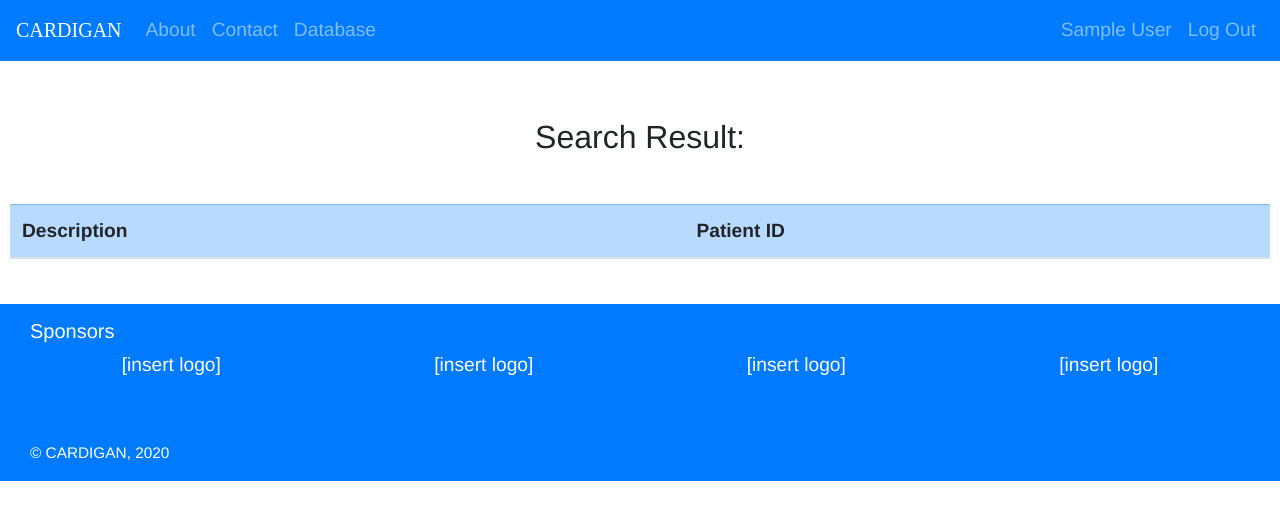
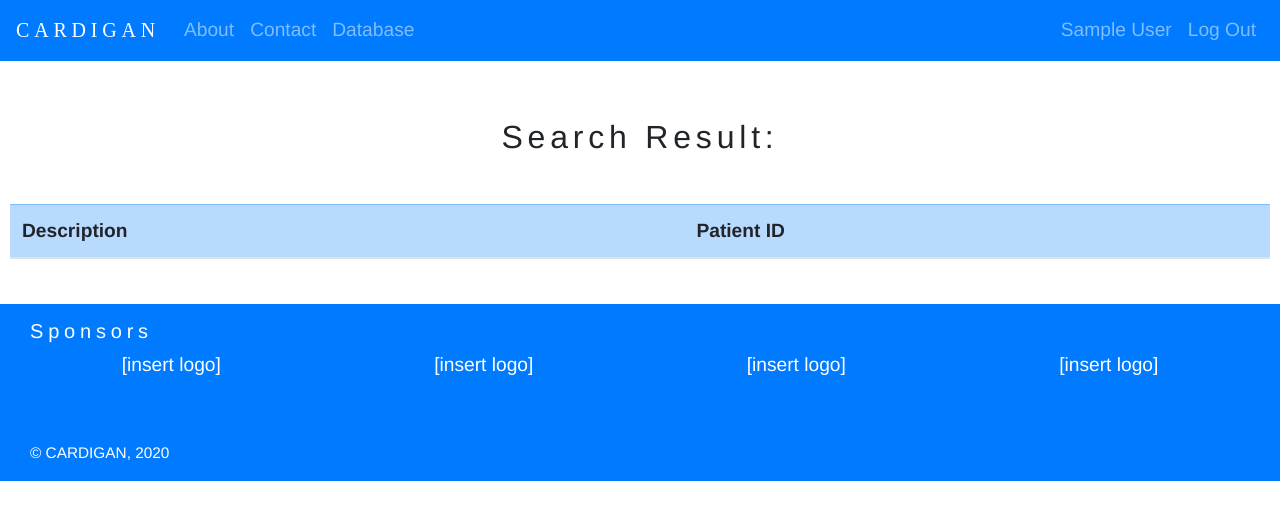
Before and after one commit to marcuslowndes/CARDIGAN-db, a CodeIgniter app: page /database/database_result in a window 1280 px wide. Shown: the top 520 px of the page. Run offline with CodeIgniter, Linux system fonts and the light colour scheme; the visitor is signed in with stand-in values (Sample User, id 1); data that the repository does not hold is empty; some libraries are stand-ins or nearby versions; some web fonts are replaced.

Commit message:
formatting

```diff
--- a/application/controllers/Database.php
+++ b/application/controllers/Database.php
@@ -7,10 +7,13 @@ class Database extends CI_Controller {
 
         // ensure user is logged in and is verified
         if(!$this->session->userdata('logged_in')){
-            $this->session->set_flashdata('user_failed', 'Only a verified user may access the database.');
+            $this->session->set_flashdata('user_failed', 'Only a verified'
+				. ' user may access the database.');
             redirect('login');
         } else if($this->session->userdata('user_type') == 'Unverified'){
-            $this->session->set_flashdata('user_warning', 'Only a verified user may access the database. Please contact an admin to request to be verified.');
+            $this->session->set_flashdata('user_warning', 'Only a verified'
+				. ' user may access the database. Please contact an admin to '
+				. 'request to be verified.');
             redirect('welcome');
         }
 
@@ -104,10 +107,13 @@ class Database extends CI_Controller {
 
         // ensure user is logged in and is verified
         if(!$this->session->userdata('logged_in')){
-            $this->session->set_flashdata('user_failed', 'Only a verified user may access the database.');
+            $this->session->set_flashdata('user_failed', 'Only a verified user'
+				. ' may access the database.');
             redirect('login');
         } else if($this->session->userdata('user_type') == 'Unverified'){
-            $this->session->set_flashdata('user_warning', 'Only a verified user may access the database. Please contact an admin to request to be verified.');
+            $this->session->set_flashdata('user_warning', 'Only a verified user'
+				. ' may access the database. Please contact an admin to request'
+				. ' to be verified.');
             redirect('welcome');
         }
 
--- a/application/views/templates/header.php
+++ b/application/views/templates/header.php
@@ -16,7 +16,7 @@ defined('BASEPATH') OR exit('No direct script access allowed');
 	<nav class='navbar navbar-expand-lg navbar-dark bg-primary navbar-fixed-top' id="navbar">
 		<style media="screen">
 		</style>
-		<a class='navbar-brand' style='font-family:"Lulo-Clean-W01-One-Bold"' href='<?php /*echo base_url();*/ ?>index'>CARDIGAN</a>
+		<a class='navbar-brand' style='font-family:"Lulo-Clean-W01-One-Bold"; letter-spacing: 0.3rem;' href='<?php /*echo base_url();*/ ?>index'>CARDIGAN</a>
 
 		<div class="navbar-collapse collapse show" id="navbar-main" style="">
 			<ul class='navbar-nav mr-auto' id='navbar-container'>
--- a/assets/css/style.css
+++ b/assets/css/style.css
@@ -8,6 +8,10 @@ body {
 }
 
 @font-face {
+  font-family: "Avenir-LT-W01_85-Heavy1475544";
+  src: url("//static.parastorage.com/services/third-party/fonts/user-site-fonts/fonts/6af9989e-235b-4c75-8c08-a83bdaef3f66.eot?#iefix") format("eot"), url("//static.parastorage.com/services/third-party/fonts/user-site-fonts/fonts/d513e15e-8f35-4129-ad05-481815e52625.woff2") format("woff2"), url("//static.parastorage.com/services/third-party/fonts/user-site-fonts/fonts/61bd362e-7162-46bd-b67e-28f366c4afbe.woff") format("woff"), url("//static.parastorage.com/services/third-party/fonts/user-site-fonts/fonts/ccd17c6b-e7ed-4b73-b0d2-76712a4ef46b.ttf") format("truetype"), url("//static.parastorage.com/services/third-party/fonts/user-site-fonts/fonts/20577853-40a7-4ada-a3fb-dd6e9392f401.svg#20577853-40a7-4ada-a3fb-dd6e9392f401") format("svg");
+}
+@font-face {
   font-family: "Lulo-Clean-W01-One-Bold";
   src: url("//static.parastorage.com/services/third-party/fonts/user-site-fonts/fonts/0163ac22-50a7-406e-aa64-c62ee6fbf3d7.eot?#iefix") format("eot"), url("//static.parastorage.com/services/third-party/fonts/user-site-fonts/fonts/aee74cb3-c913-4b54-9722-6001c92325f2.woff2") format("woff2"), url("//static.parastorage.com/services/third-party/fonts/user-site-fonts/fonts/80de9d5d-ab5f-40ce-911b-104e51e93d7c.woff") format("woff"), url("//static.parastorage.com/services/third-party/fonts/user-site-fonts/fonts/1b46b05b-cfdd-4d82-8c2f-5c6cfba1fe60.ttf") format("truetype"), url("//static.parastorage.com/services/third-party/fonts/user-site-fonts/fonts/be340f0b-a2d4-41df-acb1-4dc124330a88.svg#be340f0b-a2d4-41df-acb1-4dc124330a88") format("svg");
 }
@@ -17,7 +21,8 @@ body {
 }
 
 .h1, .h2, .h3, .h4, .h5, .h6, h1, h2, h3, h4, h5, h6 {
-  font-family: "Lulo-Clean-W01-One-Bold", Helvetica, Arial !important;
+  font-family: "Avenir-LT-W01_85-Heavy1475544", Helvetica, Arial !important;
+  letter-spacing: 0.3rem;
 }
 
 ::selection {
```
